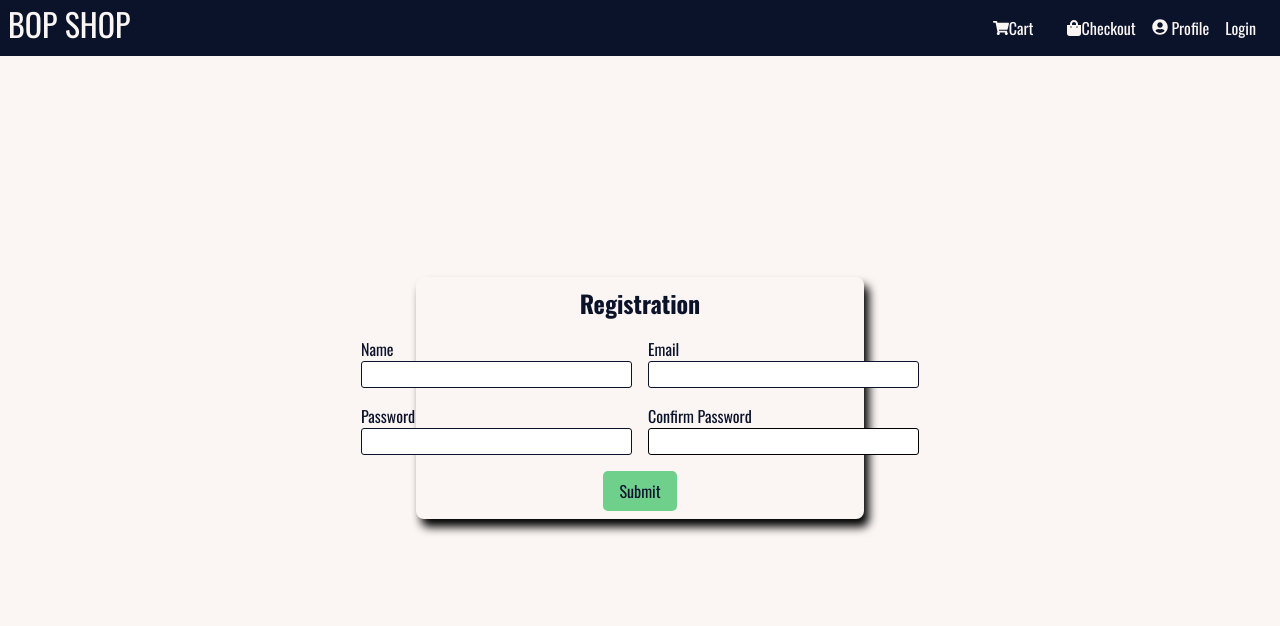
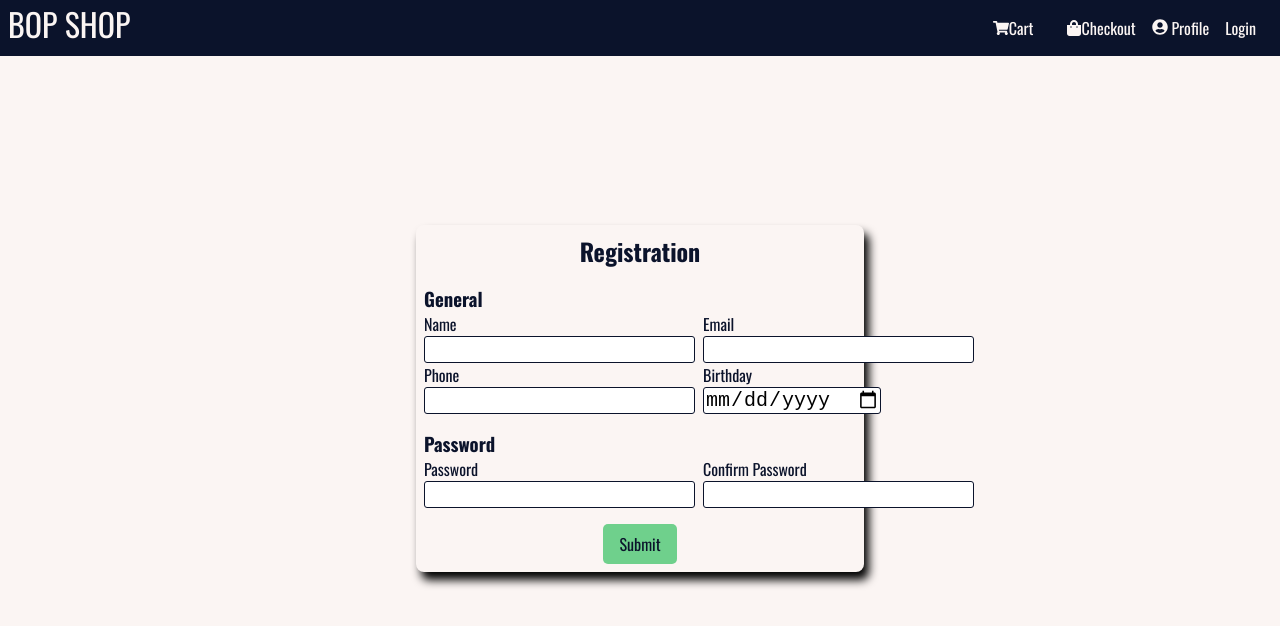
Before and after one commit to Aim4dabush/bop-shop, a React (Create React App) app: page /registration in a window 1280 px wide. Shown: the top 626 px of the page. Built offline with nearby package versions, Linux system fonts and the light colour scheme; no server answers; the database is empty.

Commit message:
redesign registration page

```diff
--- a/src/components/registration/Registration.js
+++ b/src/components/registration/Registration.js
@@ -1,6 +1,8 @@
 //components
 import Button from "../shared/button/Button";
+import General from "./general/General";
 import Input from "../shared/input/Input";
+import Password from "./password/Password";
 
 //hooks
 import useValidation from "../../hooks/useValidation";
@@ -16,6 +18,19 @@ import styles from "./Registration.module.scss";
 
 const Registration = () => {
   const dispatch = useDispatch();
+  const {
+    value: birth,
+    onChangeHandler: birthOnChange,
+    resetHandler: birthReset,
+  } = useValidation((value) => value.trim() !== "", "");
+  const {
+    error: confirmError,
+    isValid: confirmValid,
+    value: confirm,
+    onBlurHandler: confirmOnBlur,
+    onChangeHandler: confirmOnChange,
+    resetHandler: confirmReset,
+  } = useValidation((value) => value.trim() !== "", "");
   const {
     error: emailError,
     isValid: emailValid,
@@ -41,12 +56,9 @@ const Registration = () => {
     resetHandler: passwordReset,
   } = useValidation((value) => value.trim() !== "" && value.length >= 6, "");
   const {
-    error: confirmError,
-    isValid: confirmValid,
-    value: confirm,
-    onBlurHandler: confirmOnBlur,
-    onChangeHandler: confirmOnChange,
-    resetHandler: confirmReset,
+    value: phone,
+    onChangeHandler: phoneOnChange,
+    resetHandler: phoneReset,
   } = useValidation((value) => value.trim() !== "", "");
   let formIsValid = false;
 
@@ -63,10 +75,12 @@ const Registration = () => {
 
     dispatch(registerUser(email, name, password));
 
+    birthReset();
     confirmReset();
     emailReset();
     nameReset();
     passwordReset();
+    phoneReset();
   };
 
   const confirmClassName = confirmError ? styles.error : null;
@@ -78,62 +92,33 @@ const Registration = () => {
     <div className={styles.container}>
       <form className={styles.form} onSubmit={submitHandler}>
         <h1>Registration</h1>
-        <div className={styles.userWrapper}>
-          <Input
-            classStyle={nameClassName}
-            error={nameError}
-            id={"name"}
-            message={"Please enter a name that is at least two letters long"}
-            onBlurHandler={nameOnBlur}
-            onChangeHandler={nameOnChange}
-            type={"text"}
-            value={name}
-          >
-            Name
-          </Input>
-          <Input
-            classStyle={emailClassName}
-            error={emailError}
-            id={"email"}
-            message={"Please enter a valid email"}
-            onBlurHandler={emailOnBlur}
-            onChangeHandler={emailOnChange}
-            type={"email"}
-            value={email}
-          >
-            Email
-          </Input>
-        </div>
-        <div className={styles.userWrapper}>
-          <Input
-            classStyle={passwordClassName}
-            error={passwordError}
-            id={"password"}
-            message={"Please enter a password at least 6 characters long"}
-            onBlurHandler={passwordOnBlur}
-            onChangeHandler={passwordOnChange}
-            type={"password"}
-            value={password}
-          >
-            Password
-          </Input>
-          <div className={styles.inputControl}>
-            <label htmlFor="confirmPassword">Confirm Password</label>
-            <input
-              className={`${styles.input} ${confirmClassName}`}
-              type="password"
-              value={confirm}
-              id="confirmPassword"
-              onBlur={confirmOnBlur}
-              onChange={confirmOnChange}
-            />
-            {password !== confirm && (
-              <p className={styles.errorMessage}>
-                This field doesn't match the password you entered.
-              </p>
-            )}
-          </div>
-        </div>
+        <General
+          birth={birth}
+          birthOnChange={birthOnChange}
+          email={email}
+          emailClassName={emailClassName}
+          emailError={emailError}
+          emailOnBlur={emailOnBlur}
+          emailOnChange={emailOnChange}
+          name={name}
+          nameClassName={nameClassName}
+          nameError={nameError}
+          nameOnBlur={nameOnBlur}
+          nameOnChange={nameOnChange}
+          phone={phone}
+          phoneOnChange={phoneOnChange}
+        />
+        <Password
+          confirm={confirm}
+          confirmClassName={confirmClassName}
+          confirmOnBlur={confirmOnBlur}
+          confirmOnChange={confirmOnChange}
+          password={password}
+          passwordClassName={passwordClassName}
+          passwordError={passwordError}
+          passwordOnBlur={passwordOnBlur}
+          passwordOnChange={passwordOnChange}
+        />
         <Button background={"success"}>Submit</Button>
       </form>
     </div>
--- /dev/null
+++ b/src/components/registration/general/General.js
@@ -0,0 +1,78 @@
+//components
+import Input from "../../shared/input/Input";
+
+//styles
+import styles from "./General.module.scss";
+
+const General = ({
+  birth,
+  birthOnChange,
+  email,
+  emailClassName,
+  emailError,
+  emailOnBlur,
+  emailOnChange,
+  name,
+  nameClassName,
+  nameError,
+  nameOnBlur,
+  nameOnChange,
+  phone,
+  phoneOnChange,
+}) => {
+  return (
+    <div className={styles.general_wrapper}>
+      <h3>General</h3>
+      <div className={styles.row}>
+        <Input
+          classStyle={nameClassName}
+          error={nameError}
+          id={"name"}
+          message={"Please enter a name that is at least two letters long"}
+          stretch={true}
+          type={"text"}
+          value={name}
+          onBlurHandler={nameOnBlur}
+          onChangeHandler={nameOnChange}
+        >
+          Name
+        </Input>
+        <Input
+          classStyle={emailClassName}
+          error={emailError}
+          id={"email"}
+          message={"Please enter a valid email"}
+          type={"email"}
+          stretch={true}
+          value={email}
+          onBlurHandler={emailOnBlur}
+          onChangeHandler={emailOnChange}
+        >
+          Email
+        </Input>
+      </div>
+      <div className={styles.row}>
+        <Input
+          id={"phone"}
+          stretch={true}
+          type={"number"}
+          value={phone}
+          onChangeHandler={phoneOnChange}
+        >
+          Phone
+        </Input>
+        <Input
+          id={"birth"}
+          stretch={true}
+          type={"date"}
+          value={birth}
+          onChangeHandler={birth}
+        >
+          Birthday
+        </Input>
+      </div>
+    </div>
+  );
+};
+
+export default General;
--- /dev/null
+++ b/src/components/registration/general/General.module.scss
@@ -0,0 +1,7 @@
+.general_wrapper {
+  width: 100%;
+  .row {
+    display: flex;
+    gap: 0.5rem;
+  }
+}
--- /dev/null
+++ b/src/components/registration/password/Password.js
@@ -0,0 +1,56 @@
+//components
+import Input from "../../shared/input/Input";
+
+//styles
+import styles from "./Password.module.scss";
+
+const Password = ({
+  confirm,
+  confirmClassName,
+  confirmOnBlur,
+  confirmOnChange,
+  password,
+  passwordClassName,
+  passwordError,
+  passwordOnBlur,
+  passwordOnChange,
+}) => {
+  return (
+    <div className={styles.password_wrapper}>
+      <h3>Password</h3>
+      <div className={styles.row}>
+        <Input
+          classStyle={passwordClassName}
+          error={passwordError}
+          id={"password"}
+          message={"Please enter a password at least 6 characters long"}
+          onBlurHandler={passwordOnBlur}
+          onChangeHandler={passwordOnChange}
+          stretch={true}
+          type={"password"}
+          value={password}
+        >
+          Password
+        </Input>
+        <div className={styles.inputControl}>
+          <label htmlFor="confirmPassword">Confirm Password</label>
+          <input
+            className={`${styles.input} ${confirmClassName}`}
+            type="password"
+            value={confirm}
+            id="confirmPassword"
+            onBlur={confirmOnBlur}
+            onChange={confirmOnChange}
+          />
+          {password !== confirm && (
+            <p className={styles.errorMessage}>
+              This field doesn't match the password you entered.
+            </p>
+          )}
+        </div>
+      </div>
+    </div>
+  );
+};
+
+export default Password;
--- /dev/null
+++ b/src/components/registration/password/Password.module.scss
@@ -0,0 +1,22 @@
+@import "../../../SassVariables.scss";
+
+.password_wrapper {
+  width: 100%;
+
+  .row {
+    display: flex;
+    gap: 0.5rem;
+    justify-content: space-between;
+    .inputControl {
+      display: flex;
+      flex-direction: column;
+      width: 100%;
+
+      input {
+        border: 1px solid $secondary;
+        border-radius: 3px;
+        font-size: 20px;
+      }
+    }
+  }
+}
```
